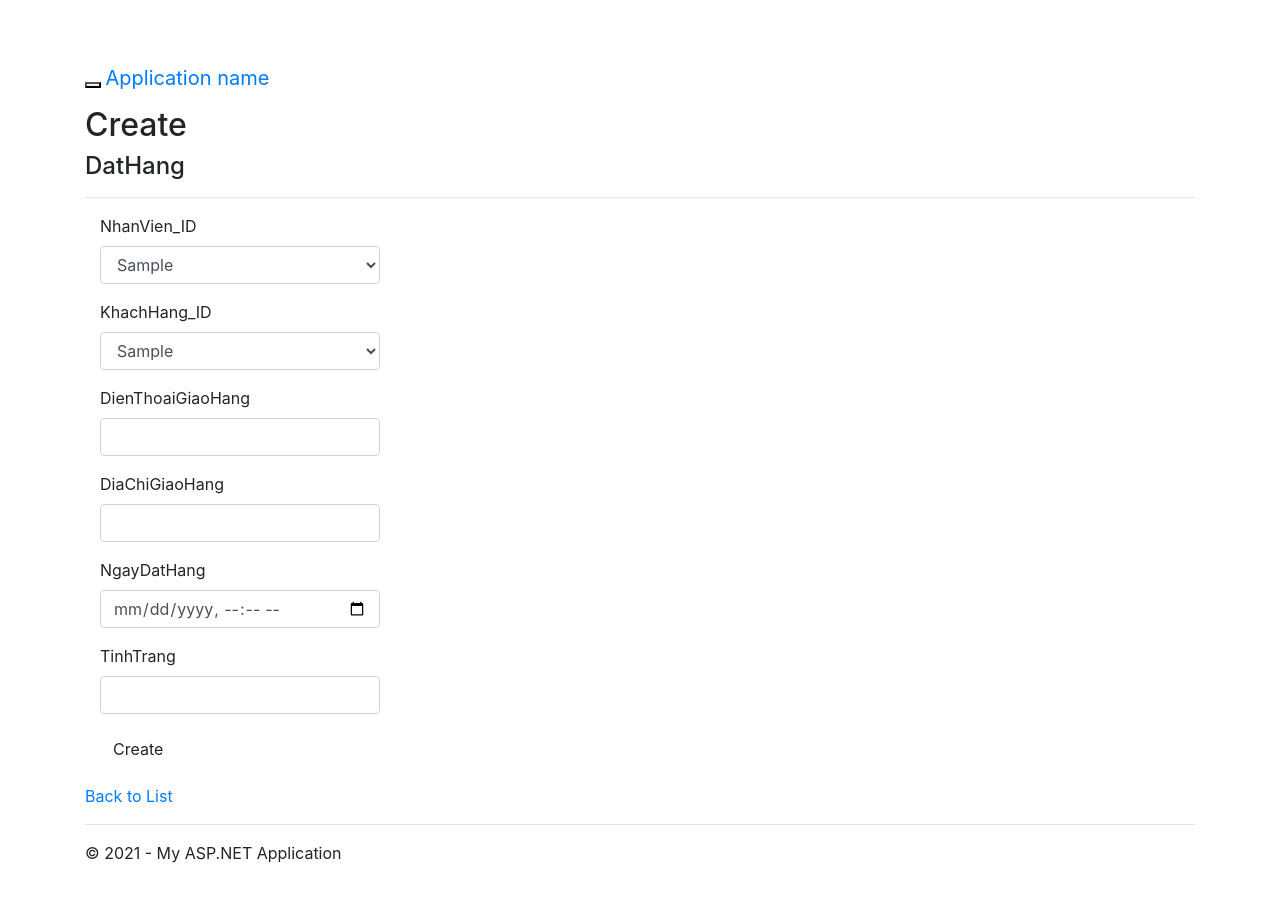
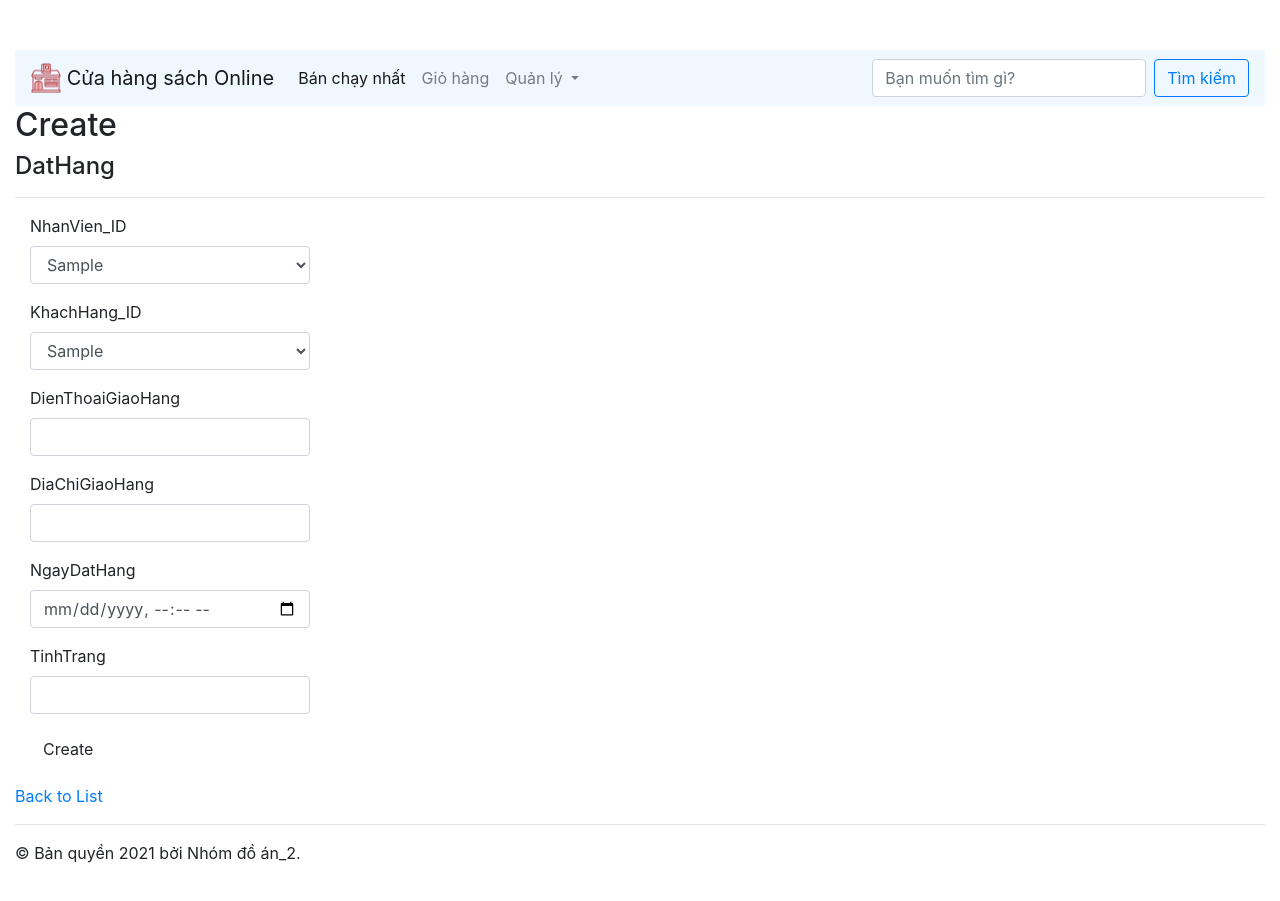
Before and after one commit to ngovanthai123/QLBanSach, an ASP.NET MVC app: page /DatHang/Create in a window 1280 px wide. Run offline with ASP.NET Core 8 and stand-ins for ASP.NET MVC 5, Linux system fonts and the light colour scheme; tables that the repository leaves empty hold one stand-in row (values such as "Sample post"); the project's own start-up code is not run, and a stand-in starts its controllers and pages; some libraries are stand-ins or nearby versions.

Commit message:
Edit Home Page

```diff
--- a/ShopOnline/ShopOnline/Views/Shared/_Layout.cshtml
+++ b/ShopOnline/ShopOnline/Views/Shared/_Layout.cshtml
@@ -2,36 +2,58 @@
 <html>
 <head>
     <meta charset="utf-8" />
-    <meta name="viewport" content="width=device-width, initial-scale=1.0">
-    <title>@ViewBag.Title - My ASP.NET Application</title>
+    <meta name="viewport" content="width=device-width, initial-scale=1.0" />
+    <title>@ViewBag.Title - Cửa hàng sách</title>
     @Styles.Render("~/Content/css")
     @Scripts.Render("~/bundles/modernizr")
 </head>
 <body>
-    <div class="navbar navbar-inverse navbar-fixed-top">
-        <div class="container">
-            <div class="navbar-header">
-                <button type="button" class="navbar-toggle" data-toggle="collapse" data-target=".navbar-collapse">
-                    <span class="icon-bar"></span>
-                    <span class="icon-bar"></span>
-                    <span class="icon-bar"></span>
-                </button>
-                @Html.ActionLink("Application name", "Index", "Home", new { area = "" }, new { @class = "navbar-brand" })
+    <div class="container-fluid">
+        <nav class="navbar navbar-expand-lg navbar-light" style="background-color:aliceblue;">
+            <a class="navbar-brand" href="@Url.Action("Index", "Home")">
+                <img src="~/Images/book-shop.png" width="30" height="30" class="d-inline-block align-top" alt="" />
+                Cửa hàng sách Online
+            </a>
+            <button class="navbar-toggler" type="button" data-toggle="collapse" data-target="#navbarSupportedContent" aria-controls="navbarSupportedContent" aria-expanded="false" aria-label="Toggle navigation">
+                <span class="navbar-toggler-icon"></span>
+            </button>
+            <div class="collapse navbar-collapse" id="navbarSupportedContent">
+                <ul class="navbar-nav mr-auto">
+                    <li class="nav-item active">
+                        <a class="nav-link" href="#">Bán chạy nhất</a>
+                    </li>
+                    <li class="nav-item">
+                        <a class="nav-link" href="#">Giỏ hàng</a>
+                    </li>
+                    <li class="nav-item dropdown">
+                        <a class="nav-link dropdown-toggle" href="#" id="navbarDropdown" role="button" data-toggle="dropdown" aria-haspopup="true" aria-expanded="false">
+                            Quản lý
+                        </a>
+                        <div class="dropdown-menu" aria-labelledby="navbarDropdown">
+                            <a class="dropdown-item" href="@Url.Action("Index", "LoaiSach")">Loại sách</a>
+                            <a class="dropdown-item" href="@Url.Action("Index", "NhaXuatBan")">Nhà xuất bản</a>
+                            <a class="dropdown-item" href="@Url.Action("Index", "NhanVien")">Nhân viên</a>
+                            <a class="dropdown-item" href="@Url.Action("Index", "KhachHang")">Khách hàng</a>
+                            <div class="dropdown-divider"></div>
+                            <a class="dropdown-item" href="@Url.Action("Index", "Sach")">Sách</a>
+                            <a class="dropdown-item" href="@Url.Action("Index", "DatHang")">Đặt hàng</a>
+                            <a class="dropdown-item" href="@Url.Action("Index", "DatHang_ChiTiet")">Đặt hàng chi tiết</a>
+                        </div>
+                    </li>
+                </ul>
+                <form class="form-inline my-2 my-lg-0">
+                    <input class="form-control mr-sm-2" type="search" placeholder="Bạn muốn tìm gì?" />
+                    <button class="btn btn-outline-primary my-2 my-sm-0" type="submit">Tìm kiếm</button>
+                </form>
             </div>
-            <div class="navbar-collapse collapse">
-                <ul class="nav navbar-nav">
-                    <li>@Html.ActionLink("Home", "Index", "Home")</li>
-                    <li>@Html.ActionLink("About", "About", "Home")</li>
-                    <li>@Html.ActionLink("Contact", "Contact", "Home")</li>
-                </ul>
-            </div>
-        </div>
+        </nav>
     </div>
-    <div class="container body-content">
+
+    <div class="container-fluid body-content">
         @RenderBody()
         <hr />
         <footer>
-            <p>&copy; @DateTime.Now.Year - My ASP.NET Application</p>
+            <p>&copy; Bản quyền @DateTime.Now.Year bởi Nhóm đồ án_2.</p>
         </footer>
     </div>
 
```
Also changed, not shown: ShopOnline/ShopOnline/Images/book-shop.png (added), ShopOnline/ShopOnline/Images/book-store.png (added), ShopOnline/ShopOnline/Images/open-book.png (added), ShopOnline/ShopOnline/ShopOnline.csproj, 4 other files.
